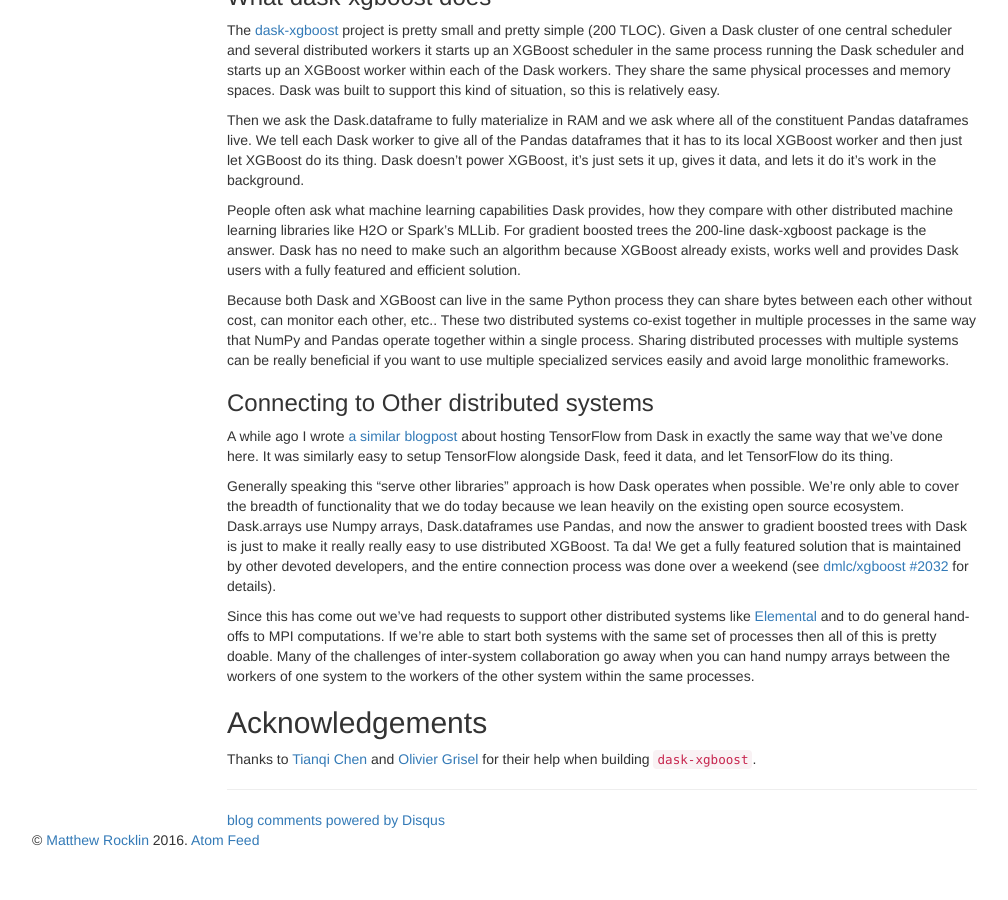
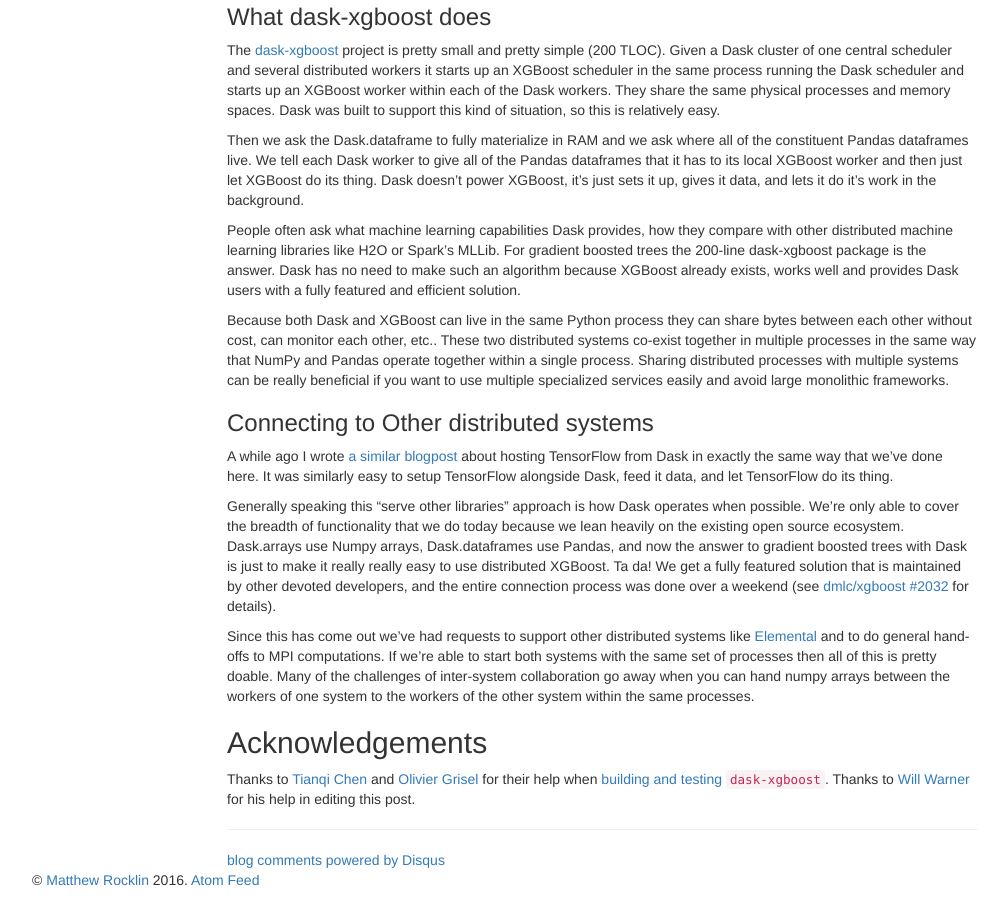
Before and after one commit to besyskymnbk/blog, a Jekyll site: the page built from _posts/work/2017-03-28-dask-xgboost.md, in a window 1280 px wide and 900 px high, scrolled down 4506 px. Shown: the whole window, without its empty margins (38-1046 px from the left). Built offline with Jekyll 4.4.1, drawn with Linux system fonts in a browser that asks for light colours; comment, search, counter and statistics services are not loaded; before the commit the page ends 5366 px from its top, so only the background shows below that.

Commit message:
xgboost goes live

```diff
--- a/_posts/work/2017-03-21-dask-xgboost.md
+++ b/_posts/work/2017-03-28-dask-xgboost.md
@@ -385,4 +386,7 @@ Acknowledgements
 ----------------
 
 Thanks to [Tianqi Chen](http://homes.cs.washington.edu/~tqchen/) and [Olivier
-Grisel](http://ogrisel.com/) for their help when building `dask-xgboost`.
+Grisel](http://ogrisel.com/) for their help when [building and
+testing](https://github.com/dmlc/xgboost/issues/2032) `dask-xgboost`.  Thanks
+to [Will Warner](http://github.com/electronwill) for his help in editing this
+post.
```
Also changed, not shown: other parts of _posts/work/2017-03-28-dask-xgboost.md (+2 -1 lines).
